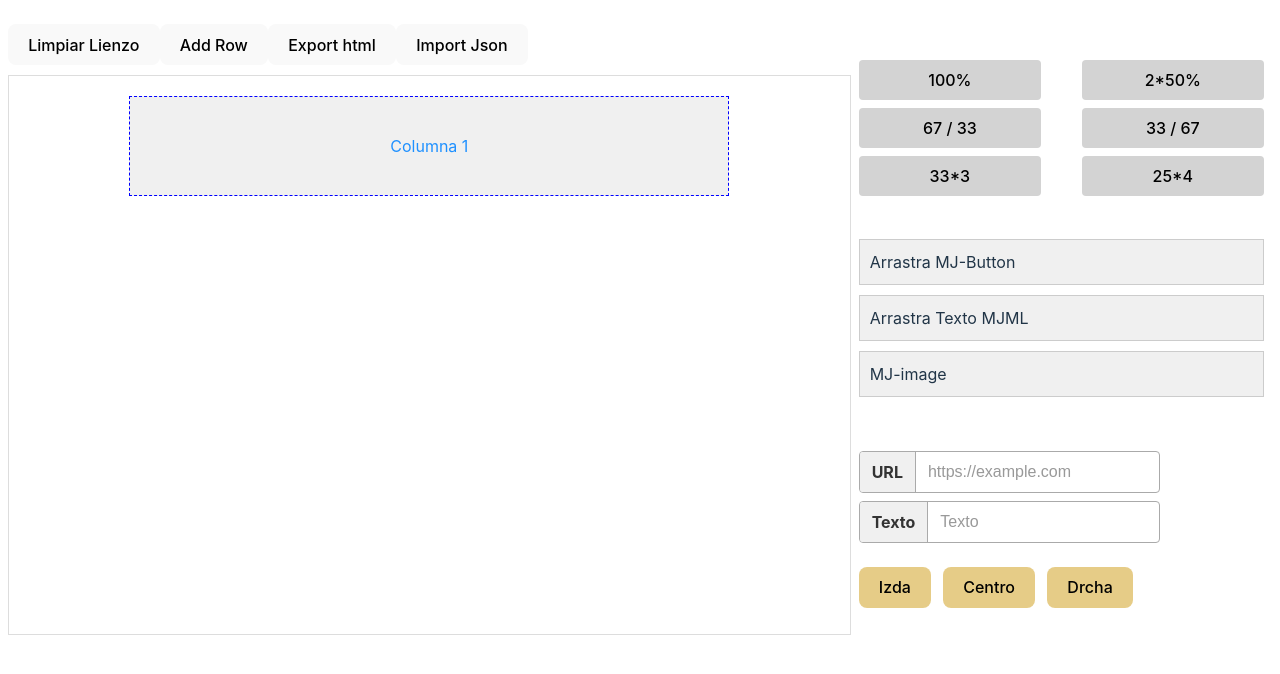
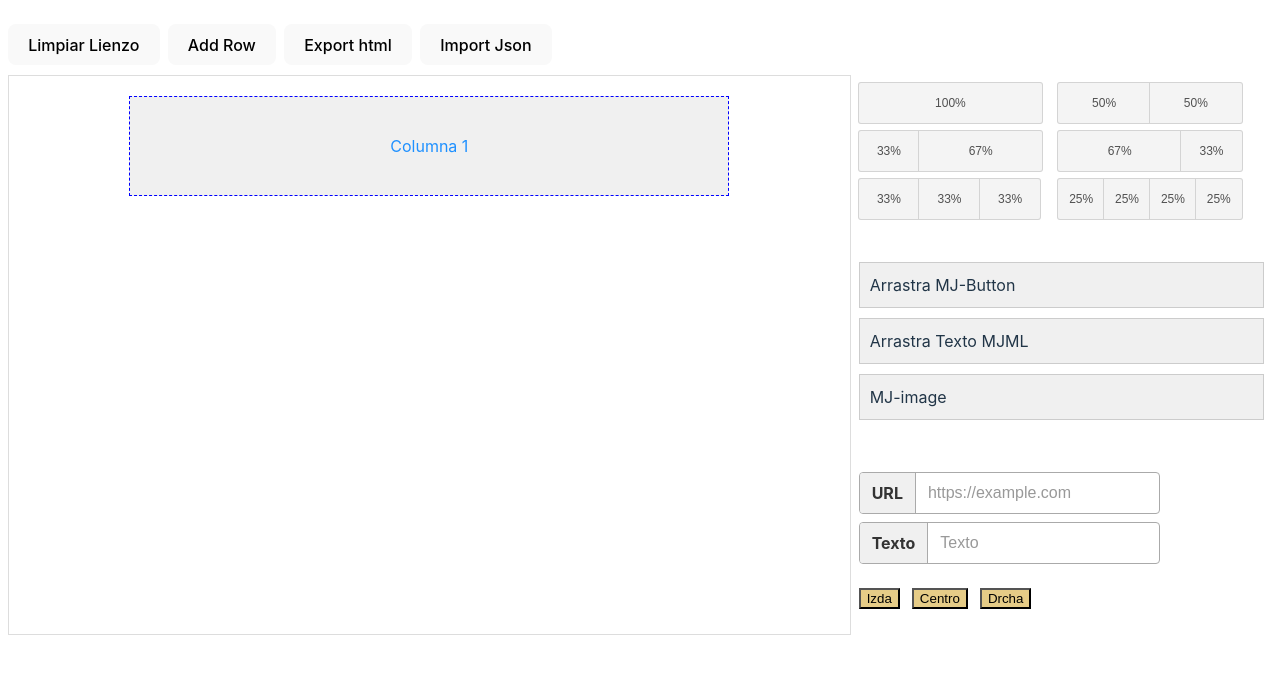
Before and after one commit to mvierapac/custom-email-editor, a Vue app: page / in a window 1280 px wide. Shown: the top 674 px of the page. Built offline with nearby package versions, Linux system fonts and the light colour scheme; what @ckeditor/ckeditor5-vue would draw is missing.

Commit message:
configure columns panel added. Changed style of buttons

```diff
--- a/src/components/MjmlEditor.vue
+++ b/src/components/MjmlEditor.vue
@@ -1,11 +1,12 @@
 <template>
-  <div class="wrapper">
-    <div>
-      <button @click="clearCanvas">Limpiar Lienzo</button>
-      <button @click="addRow">Add Row</button>
-      <button @click="exportMJMLToHTML">Export html</button>
-      <button @click="loadTemplate">Import Json</button>
-
+  <div>
+    <div class="actions-buttons">
+      <button class="action-button" @click="clearCanvas">Limpiar Lienzo</button>
+      <button class="action-button" @click="addRow">Add Row</button>
+      <button class="action-button" @click="exportMJMLToHTML">Export html</button>
+      <button class="action-button" @click="loadTemplate">Import Json</button>
+    </div>
+    <div class="wrapper">
       <div class="canvas" ref="editorContainer">
         <div
           v-for="(row, rowIndex) in rows"
@@ -80,16 +81,10 @@
           @updateContent="updateTextBlockContent"
         />
       </div>
-    </div>
     <div class="lateral-panel">
-      <div class="configure-columns-panel">
-        <button class="column-button" @click="configureColumns(1)"> 100% </button>
-        <button class="column-button" @click="configureColumns(2)"> 2*50% </button>
-        <button class="column-button" @click="configureColumns(2, [67, 33])"> 67 / 33 </button>
-        <button class="column-button" @click="configureColumns(2, [33, 67])"> 33 / 67 </button>
-        <button class="column-button" @click="configureColumns(3)"> 33*3 </button>
-        <button class="column-button" @click="configureColumns(4)"> 25*4 </button>
-      </div>
+      <configure-columns-panel
+        @configure-columns="configureColumns"
+      />
       <div class="tool-panel">
         <div class="draggable-item" draggable="true" @dragstart="onDragStart" data-type="button">Arrastra MJ-Button</div>
         <div class="draggable-item" draggable="true" @dragstart="onDragStart" data-type="text">Arrastra Texto MJML</div>
@@ -150,12 +145,14 @@
 
     </div>
   </div>
+  </div>
 </template>
 
 <script>
 import mjml2html from 'mjml-browser'
 import InlineEditor from './InlineEditor.vue'
 
+import ConfigureColumnsPanel from './lateralPanelComponents/ConfigureColumnsPanel.vue'
 import ColumnPropertiesPanel from './ColumnPropertiesPanel.vue'
 import BlockRenderer from './BlockRenderer.vue'
 import { buttonBlock } from './blocks'
@@ -176,7 +173,8 @@ export default {
   components: {
     InlineEditor,
     BlockRenderer,
-    ColumnPropertiesPanel
+    ColumnPropertiesPanel,
+    ConfigureColumnsPanel
   },
   data () {
     return {
@@ -768,7 +766,6 @@ export default {
 .canvas {
   border: 1px solid #ddd;
   padding: 20px;
-  margin-top: 10px;
   min-height: 70vh;
   min-width: 70%;
 }
@@ -900,7 +897,6 @@ cursor: grab;
   justify-content: space-between;
   gap: 16px;
   padding: 8px;
-  padding-top: 36px;
   padding-bottom: 0;
   align-items: flex-start;
 }
@@ -1065,4 +1061,29 @@ background-color: #a9a9a9;
   width: 25%;
 }
 
+.actions-buttons {
+  display: flex;
+  gap: 8px;
+  margin-bottom: 10px;
+}
+
+.action-button {
+  border-radius: 8px;
+  border: 1px solid transparent;
+  padding: 0.6em 1.2em;
+  font-size: 1em;
+  font-weight: 500;
+  font-family: inherit;
+  cursor: pointer;
+  transition: border-color 0.25s;
+}
+.action-button:hover {
+  border-color: #646cff;
+}
+.action-button:focus,
+.action-button:focus-visible {
+  outline: 4px auto -webkit-focus-ring-color;
+}
+
+
 </style>
--- /dev/null
+++ b/src/components/lateralPanelComponents/ConfigureColumnsPanel.vue
@@ -0,0 +1,176 @@
+<template>
+    <div class="configure-columns-panel">
+
+   <!--  Review: Borrar
+        <button class="column-button" @click="emitConfigureColumns(1)"> 100% </button>
+        <button class="column-button" @click="emitConfigureColumns(2)"> 2*50% </button>
+        <button class="column-button" @click="emitConfigureColumns(2, [67, 33])"> 67 / 33 </button>
+        <button class="column-button" @click="emitConfigureColumns(2, [33, 67])"> 33 / 67 </button>
+        <button class="column-button" @click="emitConfigureColumns(3)"> 33*3 </button>
+        <button class="column-button" @click="emitConfigureColumns(4)"> 25*4 </button>
+      -->
+
+
+        <!-- boton 100% -->
+        <div style="width: calc(50% - 8px);">
+            <div class="set-columns-tool set-columns-tool-selected">
+                <button class="set-columns-buttons" style="flex: 0 0 100%;" @click="emitConfigureColumns(1)">
+                    <div class="set-columns-content">100%</div>
+                </button>
+            </div>
+        </div>
+        <!-- boton 50/50 -->
+        <div style="width: calc(50% - 8px);">
+            <div class="set-columns-tool set-columns-tool-selected">
+                <button class="set-columns-buttons" style="flex: 0 0 50%;" @click="emitConfigureColumns(2)">
+                    <div class="set-columns-content">50%</div>
+                </button>
+                <button class="set-columns-buttons" style="flex: 0 0 50%;" @click="emitConfigureColumns(2)">
+                    <div class="set-columns-content">50%</div>
+                </button>
+            </div>
+        </div>
+
+        <!-- boton 33/67 -->
+        <div style="width: calc(50% - 8px);">
+            <div class="set-columns-tool set-columns-tool-selected">
+                <button class="set-columns-buttons" style="flex: 0 0 33%;" @click="emitConfigureColumns(2, [33, 67])">
+                    <div class="set-columns-content">33%</div>
+                </button>
+                <button class="set-columns-buttons" style="flex: 0 0 67%;" @click="emitConfigureColumns(2, [33, 67])">
+                    <div class="set-columns-content">67%</div>
+                </button>
+            </div>
+        </div>
+
+        <!-- boton 67/33 -->
+        <div style="width: calc(50% - 8px);">
+            <div class="set-columns-tool set-columns-tool-selected">
+                <button class="set-columns-buttons" style="flex: 0 0 67%;" @click="emitConfigureColumns(2, [67, 33])">
+                    <div class="set-columns-content">67%</div>
+                </button>
+                <button class="set-columns-buttons" style="flex: 0 0 33%;" @click="emitConfigureColumns(2, [67, 33])">
+                    <div class="set-columns-content">33%</div>
+                </button>
+            </div>
+        </div>
+
+        <!-- boton 33/33/33 -->
+        <div style="width: calc(50% - 8px);">
+            <div class="set-columns-tool set-columns-tool-selected">
+                <button class="set-columns-buttons" style="flex: 0 0 33%;" @click="emitConfigureColumns(3)">
+                    <div class="set-columns-content">33%</div>
+                </button>
+                <button class="set-columns-buttons" style="flex: 0 0 33%;" @click="emitConfigureColumns(3)">
+                    <div class="set-columns-content">33%</div>
+                </button>
+                <button class="set-columns-buttons" style="flex: 0 0 33%;" @click="emitConfigureColumns(3)">
+                    <div class="set-columns-content">33%</div>
+                </button>
+            </div>
+        </div>
+
+        <!-- boton 25/25/25/25 -->
+        <div style="width: calc(50% - 8px);">
+            <div class="set-columns-tool set-columns-tool-selected">
+                <button class="set-columns-buttons" style="flex: 0 0 25%;" @click="emitConfigureColumns(4)">
+                    <div class="set-columns-content">25%</div>
+                </button>
+                <button class="set-columns-buttons" style="flex: 0 0 25%;" @click="emitConfigureColumns(4)">
+                    <div class="set-columns-content">25%</div>
+                </button>
+                <button class="set-columns-buttons" style="flex: 0 0 25%;" @click="emitConfigureColumns(4)">
+                    <div class="set-columns-content">25%</div>
+                </button>
+                <button class="set-columns-buttons" style="flex: 0 0 25%;" @click="emitConfigureColumns(4)">
+                    <div class="set-columns-content">25%</div>
+                </button>
+            </div>
+        </div>
+    </div>
+  </template>
+
+  <script>
+  export default {
+    data () {
+      return {
+      }
+    },
+    methods: {
+      emitConfigureColumns (numColumns, proportions = []) {
+        this.$emit('configure-columns', numColumns, proportions)
+      }
+    }
+  }
+  </script>
+
+  <style scoped>
+  .configure-columns-panel {
+    display:  flex;
+    gap: 8px;
+    flex-wrap: wrap;
+    justify-content: space-between;
+    align-items: flex-start;
+  }
+
+  .column-button {
+    width: 45%;
+    padding: 10px 15px;
+    font-size: 16px;
+    background-color: #d3d3d3;
+    color: black;
+    border: none;
+    border-radius: 4px;
+    cursor: pointer;
+    transition: background-color 0.3s ease;
+  }
+
+  .column-button:hover {
+    background-color: #a9a9a9;
+  }
+
+  .set-columns-tool {
+    display: flex;
+    height: 40px;
+    padding: 0px;
+    background-color: rgb(255, 255, 255);
+    border-radius: 2px;
+}
+
+.set-columns-tool:hover .set-columns-buttons {
+    background-color: rgb(255, 255, 255); /* Color de fondo de hover para ambos botones */
+}
+
+.set-columns-tool .set-columns-buttons {
+    position: relative;
+    height: 100%;
+    padding: 0px;
+    border: none;
+    cursor: pointer;
+    overflow: hidden;
+    background-color: rgb(244, 244, 244);
+    box-shadow: rgb(212, 212, 212) 0px 0px 0px 1px;
+    transition: background-color 0.3s ease;
+}
+
+.set-columns-tool .set-columns-buttons:first-child {
+    border-top-left-radius: 2px;
+    border-bottom-left-radius: 2px;
+}
+
+.set-columns-tool .set-columns-buttons:last-child {
+    border-top-right-radius: 2px;
+    border-bottom-right-radius: 2px;
+}
+
+.set-columns-content {
+    display: flex;
+    align-items: center;
+    justify-content: center;
+    height: 100%;
+    text-align: center;
+    font-size: 12px;
+    color: rgb(81, 81, 81);
+}
+
+  </style>
--- a/src/style.css
+++ b/src/style.css
@@ -38,7 +38,7 @@ a:hover {
 }
 
 
-button {
+/* button {
   border-radius: 8px;
   border: 1px solid transparent;
   padding: 0.6em 1.2em;
@@ -55,7 +55,7 @@ button:hover {
 button:focus,
 button:focus-visible {
   outline: 4px auto -webkit-focus-ring-color;
-}
+} */
 
 .card {
   padding: 2em;
```
